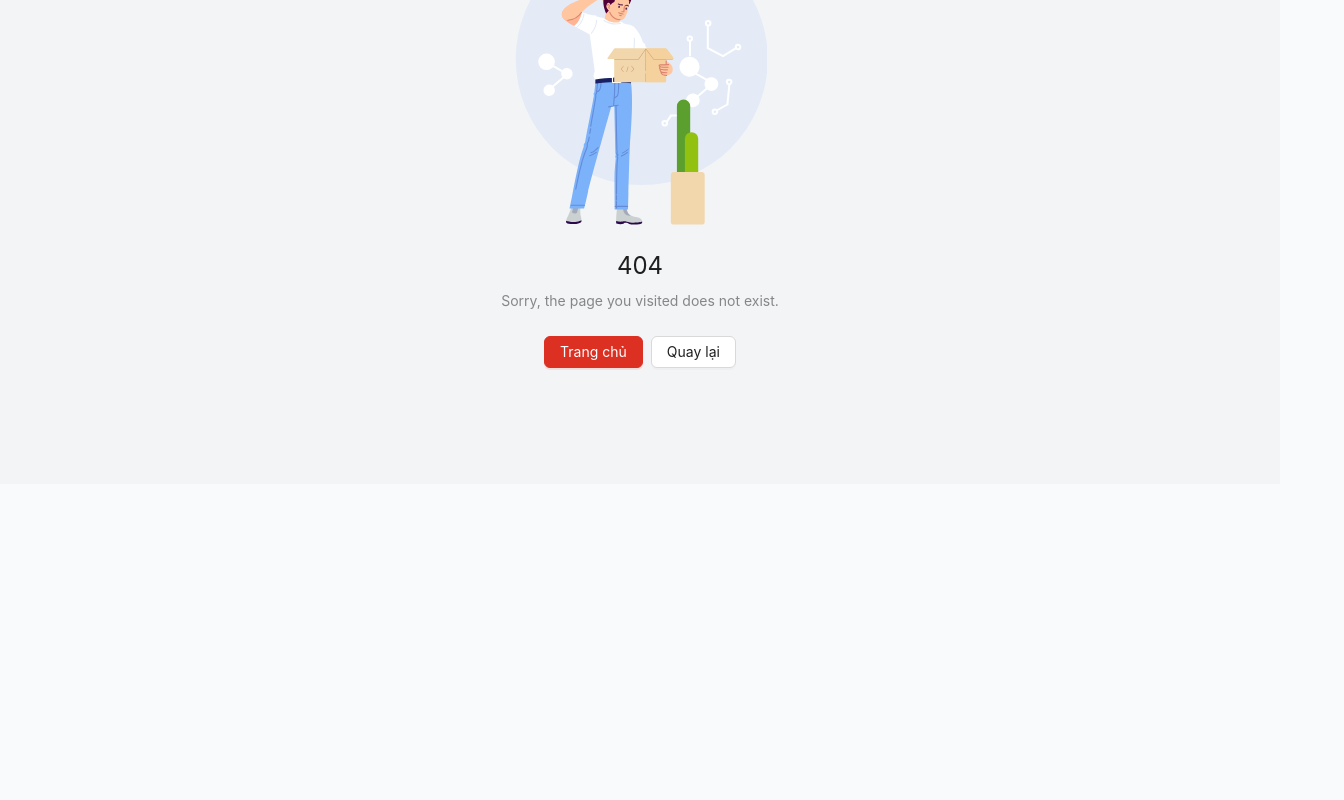
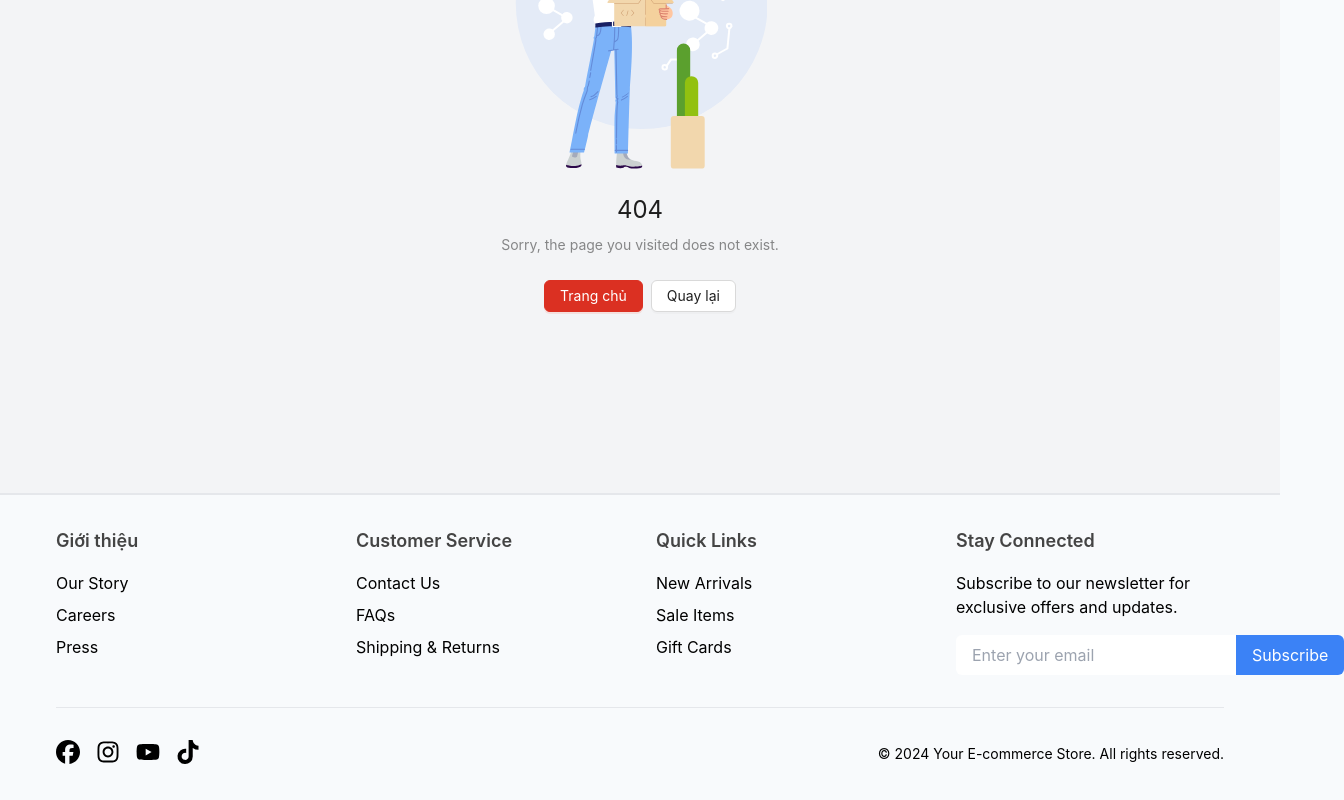
Before and after one commit to VihKag/electric_ecommerce_web_fe, a React (Create React App) app: page /auth in a window 1280 px wide. Before the commit this address had no page. Shown: the part 316-1116 px from the top of the page, 1344 px wide, since content can reach past the window. Before the commit the page ends 800 px from the top, so only its background shows below. Built offline with nearby package versions, Linux system fonts and the light colour scheme.

Commit message:
add Footer class

```diff
--- /dev/null
+++ b/src/components/footer/Footer.js
@@ -0,0 +1,89 @@
+import { faFacebook, faInstagram, faTiktok, faYoutube } from '@fortawesome/free-brands-svg-icons'
+import { FontAwesomeIcon } from '@fortawesome/react-fontawesome'
+import React from 'react'
+
+export default function Footer() {
+  return (
+    <div className="    text-gray-600 max-w-[1200px] mx-auto">
+      <div className="mx-auto px-4 py-8">
+        <div className="grid grid-cols-1 md:grid-cols-4 gap-8">
+          {/* Company Info */}
+          <div>
+            <h3 className="text-lg font-semibold mb-4">Giới thiệu</h3>
+            <ul className="space-y-2">
+              <li><a href="#" className="hover:text-gray-900">Our Story</a></li>
+              <li><a href="#" className="hover:text-gray-900">Careers</a></li>
+              <li><a href="#" className="hover:text-gray-900">Press</a></li>
+            </ul>
+          </div>
+
+          {/* Customer Service */}
+          <div>
+            <h3 className="text-lg font-semibold mb-4">Customer Service</h3>
+            <ul className="space-y-2">
+              <li><a href="#" className="hover:text-gray-900">Contact Us</a></li>
+              <li><a href="#" className="hover:text-gray-900">FAQs</a></li>
+              <li><a href="#" className="hover:text-gray-900">Shipping & Returns</a></li>
+            </ul>
+          </div>
+
+          {/* Quick Links */}
+          <div>
+            <h3 className="text-lg font-semibold mb-4">Quick Links</h3>
+            <ul className="space-y-2">
+              <li><a href="#" className="hover:text-gray-900">New Arrivals</a></li>
+              <li><a href="#" className="hover:text-gray-900">Sale Items</a></li>
+              <li><a href="#" className="hover:text-gray-900">Gift Cards</a></li>
+            </ul>
+          </div>
+
+          {/* Newsletter Signup */}
+          <div>
+            <h3 className="text-lg font-semibold mb-4">Stay Connected</h3>
+            <p className="mb-4">Subscribe to our newsletter for exclusive offers and updates.</p>
+            <form className="flex">
+              <input
+                type="email"
+                placeholder="Enter your email"
+                className="flex-grow px-4 py-2 rounded-l-md focus:outline-none focus:ring-2 focus:ring-blue-500"
+              />
+              <button
+                type="submit"
+                className="bg-blue-500 text-white px-4 py-2 rounded-r-md hover:bg-blue-600 focus:outline-none focus:ring-2 focus:ring-blue-500"
+              >
+                Subscribe
+              </button>
+            </form>
+          </div>
+        </div>
+
+        {/* Social Media and Copyright */}
+        <div className="mt-8 pt-8 border-t border-gray-200">
+          <div className="flex flex-col md:flex-row justify-between items-center">
+            <div className="flex space-x-4 mb-4 md:mb-0">
+              <a href="#" className="text-gray-400 hover:text-gray-900">
+                <FontAwesomeIcon icon={faFacebook} className="h-6 w-6" />
+                <span className="sr-only">Facebook</span>
+              </a>
+              <a href="#" className="text-gray-400 hover:text-gray-900">
+                <FontAwesomeIcon icon={faInstagram} className="h-6 w-6" />
+                <span className="sr-only">Instagram</span>
+              </a>
+              <a href="#" className="text-gray-400 hover:text-gray-900">
+                <FontAwesomeIcon icon={faYoutube} className="h-6 w-6" />
+                <span className="sr-only">YouTube</span>
+              </a>
+              <a href="#" className="text-gray-400 hover:text-gray-900">
+                <FontAwesomeIcon icon={faTiktok} className="h-6 w-6" />
+                <span className="sr-only">Tiktok</span>
+              </a>
+            </div>
+            <div className="text-sm">
+              &copy; {new Date().getFullYear()} Your E-commerce Store. All rights reserved.
+            </div>
+          </div>
+        </div>
+      </div>
+    </div>
+  )
+}
--- a/src/layout/ClientLayout.js
+++ b/src/layout/ClientLayout.js
@@ -1,18 +1,22 @@
 import React, { Suspense } from "react";
 import { Outlet } from "react-router-dom";
 import { Spin } from "antd";
-import ClientNav from "../components/navbar/ClientNav";
+import Header from "../components/header/Header";
+import Footer from "../components/footer/Footer";
 function ClientLayout() {
   return (
     <>
       <Suspense fallback={<Spin/>}>
-        <div className="overflow-auto h-screen">
-          <header className="bg-sale border-b shadow-sm sticky top-0 z-30 flex justify-center mb-2">
-            <ClientNav/>
+        <div className="h-screen">
+          <header className="bg-primary border-b shadow-sm sticky top-0 z-30 flex justify-center mb-2">
+            <Header/>
           </header>
-          <main className="h-screen">
+          <main>
             <Outlet />
           </main>
+          <footer className="border-t-2">
+            <Footer/>
+          </footer>
         </div>
       </Suspense>
     </>
```
